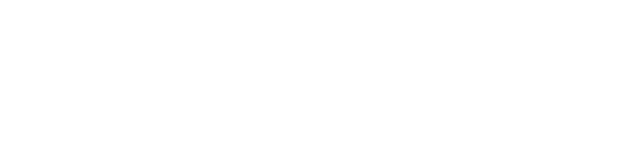
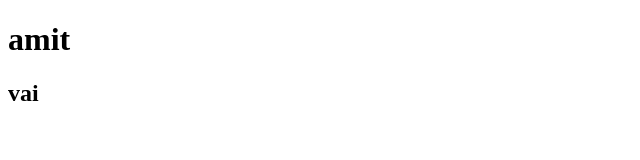
Before and after one commit to amitdasgupta1/first-website-repo-, a plain HTML site: page index.html in a window 1280 px wide. Shown: the whole page, without its empty margins (0-640 px from the left). Drawn offline with Linux system fonts and the light colour scheme.

Commit message:
header added

```diff
--- a/index.html
+++ b/index.html
@@ -7,6 +7,7 @@
     <title>my first github project</title>
 </head>
 <body>
-
+    <h1>amit</h1>
+    <h2>vai</h2>
 </body>
 </html>
```
